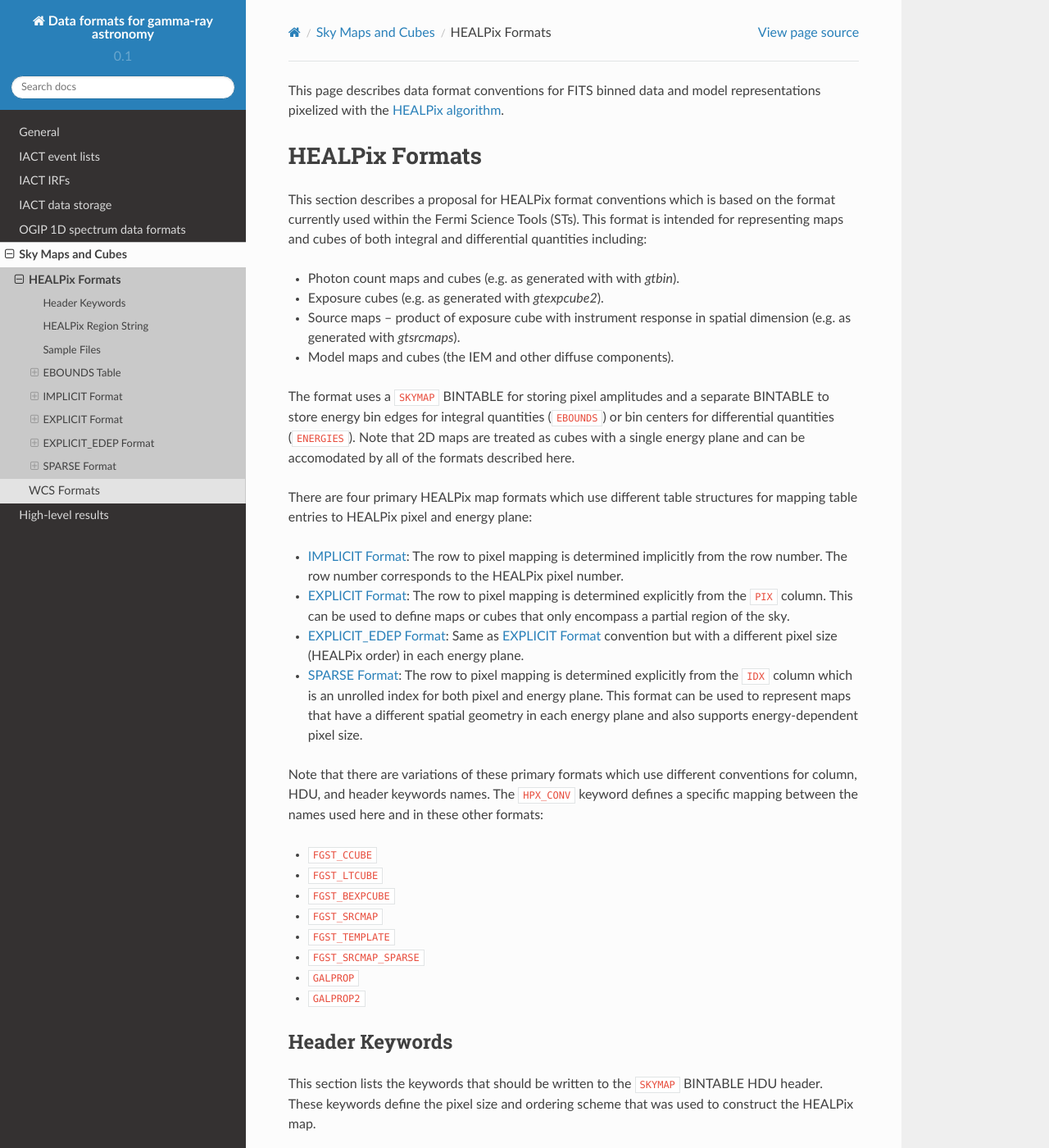
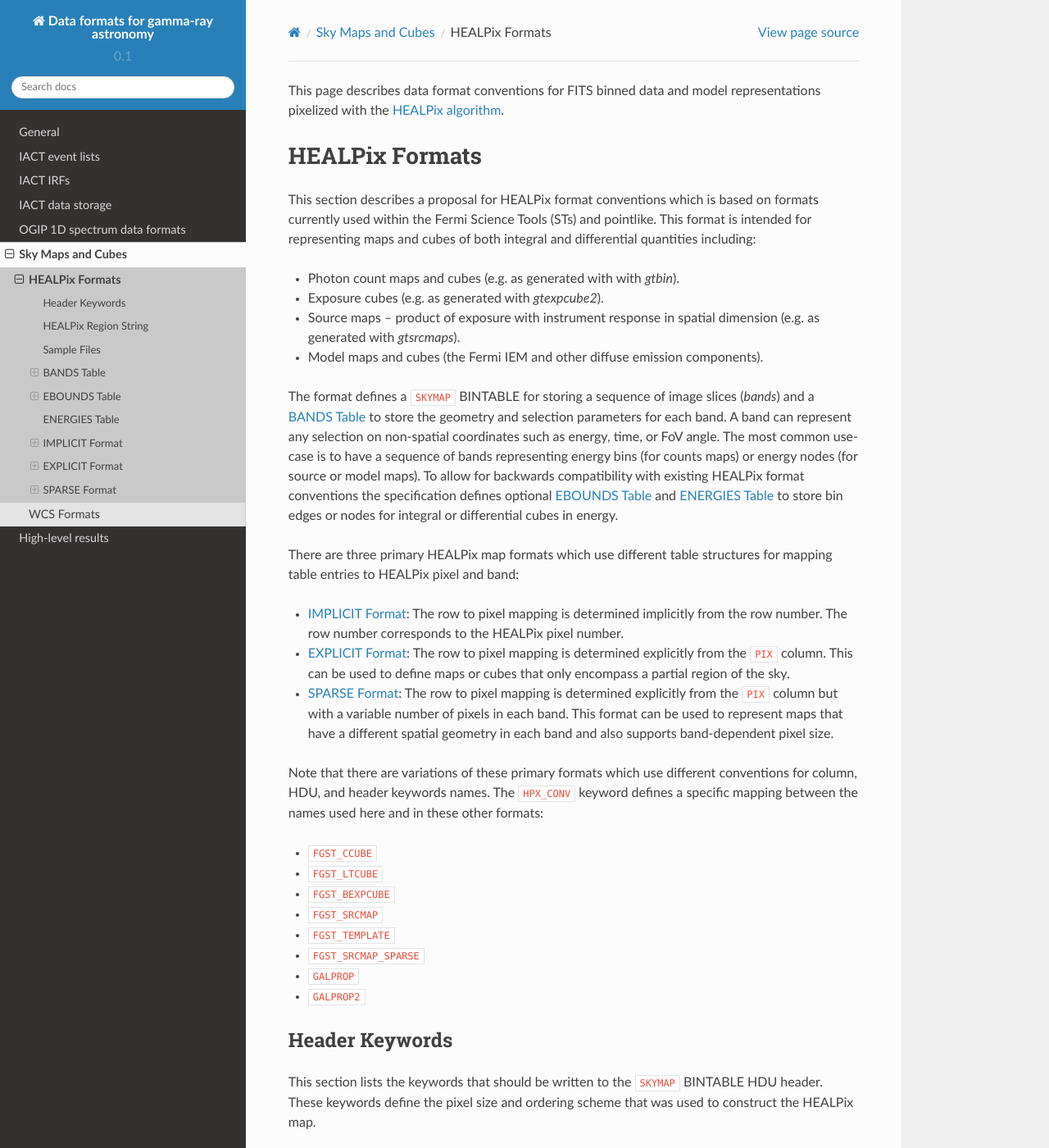
Before and after one commit to open-gamma-ray-astro/gamma-astro-data-formats, a Sphinx documentation site: the page built from source/skymaps/healpix/index.rst, in a window 1280 px wide and 1400 px high. Shown: the whole window at 82% size. Built offline with Sphinx 7.4.7 and the Read the Docs theme 2.0.0, drawn with Linux system fonts in a browser that asks for light colours; some of the changed text lies outside the part shown.

Commit message:
healpix spec updates

```diff
--- a/source/skymaps/healpix/index.rst
+++ b/source/skymaps/healpix/index.rst
@@ -9,25 +9,30 @@
 ===============
 
 This section describes a proposal for HEALPix format conventions which
-is based on the format currently used within the Fermi Science Tools
-(STs).  This format is intended for representing maps and cubes
-of both integral and differential quantities including:
+is based on formats currently used within the Fermi Science Tools
+(STs) and pointlike.  This format is intended for representing maps
+and cubes of both integral and differential quantities including:
 
 * Photon count maps and cubes (e.g. as generated with with *gtbin*).
 * Exposure cubes (e.g. as generated with *gtexpcube2*).
-* Source maps -- product of exposure cube with instrument response in
+* Source maps -- product of exposure with instrument response in
   spatial dimension (e.g. as generated with *gtsrcmaps*).
-* Model maps and cubes (the IEM and other diffuse components).
+* Model maps and cubes (the Fermi IEM and other diffuse emission
+  components).
 
-The format uses a ``SKYMAP`` BINTABLE for storing pixel amplitudes and
-a separate BINTABLE to store energy bin edges for integral quantities
-(``EBOUNDS``) or bin centers for differential quantities
-(``ENERGIES``).  Note that 2D maps are treated as cubes with a single
-energy plane and can be accomodated by all of the formats described
-here.
+The format defines a ``SKYMAP`` BINTABLE for storing a sequence of
+image slices (*bands*) and a :ref:`hpx_bands_table` to store the
+geometry and selection parameters for each band.  A band can represent
+any selection on non-spatial coordinates such as energy, time, or FoV
+angle.  The most common use-case is to have a sequence of bands
+representing energy bins (for counts maps) or energy nodes (for source
+or model maps).  To allow for backwards compatibility with existing
+HEALPix format conventions the specification defines optional
+:ref:`hpx_ebounds_table` and :ref:`hpx_energies_table` to store bin
+edges or nodes for integral or differential cubes in energy.
 
-There are four primary HEALPix map formats which use different table
-structures for mapping table entries to HEALPix pixel and energy plane:
+There are three primary HEALPix map formats which use different table
+structures for mapping table entries to HEALPix pixel and band:
 
 * :ref:`hpx_implicit`: The row to pixel mapping is determined implicitly from
   the row number.  The row number corresponds to the HEALPix pixel
@@ -35,13 +40,11 @@
 * :ref:`hpx_explicit`: The row to pixel mapping is determined explicitly from
   the ``PIX`` column.  This can be used to define maps or cubes that
   only encompass a partial region of the sky.
-* :ref:`hpx_explicit_edep`: Same as :ref:`hpx_explicit` convention but
-  with a different pixel size (HEALPix order) in each energy plane.
 * :ref:`hpx_sparse`: The row to pixel mapping is determined explicitly
-  from the ``IDX`` column which is an unrolled index for both pixel
-  and energy plane.  This format can be used to represent maps that
-  have a different spatial geometry in each energy plane and also
-  supports energy-dependent pixel size.
+  from the ``PIX`` column but with a variable number of pixels in each
+  band.  This format can be used to represent maps that have a
+  different spatial geometry in each band and also supports
+  band-dependent pixel size.
 
 Note that there are variations of these primary formats which use
 different conventions for column, HDU, and header keywords names.  The
@@ -68,19 +71,20 @@
     * Should be set to ``HEALPIX``.
 * ``INDXSCHM``, type: string
     * Indexing scheme.  Can be one of ``IMPLICIT``, ``EXPLICIT``,
-      ``EXPLICIT_EDEP``, ``SPARSE``, ``SPARSE_EDEP``.  If this keyword
-      is not provided then the ``IMPLICIT`` indexing scheme will be
-      assumed.
+      ``SPARSE``.  If this keyword is not provided then the
+      ``IMPLICIT`` indexing scheme will be assumed.
 * ``ORDERING``, type: string
     * HEALPix ordering scheme.   Can be ``NESTED`` or ``RING``.
 * ``COORDSYS``, type: string
-    * Map coordinate system.  Can be ``CEL`` (celestial coordinates) or ``GAL`` (galactic coordinates).
+    * Map coordinate system.  Can be ``CEL`` (celestial coordinates)
+      or ``GAL`` (galactic coordinates).
 * ``ORDER``, type: int
-    * Healpix order.  ``NSIDE`` is 2 ** ``ORDER``.  For
-      ``EXPLICIT_EDEP`` and ``SPARSE_EDEP`` this keyword is superseded
-      by the ``ORDER`` column in the ``EBOUNDS`` table.
+    * Healpix order.  ``ORDER`` = log2(``NSIDE``) if ``NSIDE`` is a
+      power of 2 and -1 otherwise.  If the ``BANDS`` table is defined
+      this keyword is superseded by the ``NSIDE`` column.
 * ``NSIDE``, type: int
-    * Number of healpix pixels per side.
+    * Number of healpix pixels per side.  If the ``BANDS`` table is defined
+      this keyword is superseded by the ``NSIDE`` column.
 * ``FIRSTPIX``, type: int
 * ``LASTPIX``, type: int
 * ``HPX_REG``, type: string, **optional**
@@ -89,6 +93,15 @@
       additional details.
 * ``HPX_CONV``, type: string, **optional**
     * Convention for HEALPix format.
+* ``BANDSHDU``, type: string, **optional**
+    * Name of HDU containing the BANDS table.  If undefined the
+      extension name should be assumed to be ``BANDS``.
+* ``EBNDSHDU``, type: string, **optional**
+    * Name of HDU containing the EBOUNDS table.  If undefined the
+      extension name should be assumed to be ``EBOUNDS``.
+* ``ENERGHDU``, type: string, **optional**
+    * Name of HDU containing the ENERGIES table.  If undefined the
+      extension name should be assumed to be ``ENERGIES``.
 
 .. _hpx_region_string:
 
@@ -116,22 +129,69 @@
   where ordering is ``{ORDERING}`` (i.e. ``NESTED`` or ``RING``),
   order is ``{ORDER}``, and pixel index is ``{PIX}``.
 
+In the case of ``SPARSE`` maps pixels that are undefined but contained
+within the geometric selection are assumed to be zero while pixels
+outside the geometric selection are undefined.
 
 .. _hpx_sample_files:
 
 Sample Files
 ------------
 
-* Spatial-sky Counts Cube (EXPLICIT Format): :download:`FITS <hpx_ccube_explicit.fits>`
-* Spatial-sky Counts Map (EXPLICIT Format)::download:`FITS <hpx_cmap_explicit.fits>`
+* All-sky Counts Cube (IMPLICIT Format): :download:`FITS <hpx_ccube_implicit.fits>`
+* Partial-sky Counts Cube (EXPLICIT Format): :download:`FITS <hpx_ccube_explicit.fits>`
+* Partial-sky Counts Map (EXPLICIT Format): :download:`FITS <hpx_cmap_explicit.fits>`
+* Partial-sky Counts Cube (SPARSE Format)::download:`FITS <hpx_ccube_sparse.fits>`
+
+.. _hpx_bands_table:
+
+BANDS Table
+-----------
+
+The BANDS HDU contains a BINTABLE with 1 row per band.  A band is a sequence
+of HEALPix pixels that contain events for selections on any of the
+following:
+
+* Energy: ``E_MIN``, ``E_REF``, ``E_MAX``
+* Event Type: ``EVENT_TYPE``
+* Time: ``T_MIN``, ``T_MAX``
+* FoV Angle: ``THETA_MIN``, ``THETA_MAX``
+
+Where a band is defined by multiple selections (e.g. energy and event
+type) columns for all selections should be included in the table.
+
+Columns
+~~~~~~~
+
+* ``BAND``, ndim: 1
+    * Dimension: nbands
+* ``NPIX``, ndim: 1
+    * Dimension: nbands
+    * Number of pixels in each band.
+* ``NSIDE`` -- ndim: 1,
+    * Dimension: nbands
+    * NSIDE of the HEALPix pixelization in this band.  Only required
+      for formats that support energy-dependent pixelization
+      (``SPARSE``).
+* ``E_MIN``, ndim: 1, unit: keV,
+    * Dimension: nbands
+    * Lower energy bound for integral quantities.
+* ``E_MAX``, ndim: 1, unit: keV,
+    * Dimension: nbands
+    * Upper energy bound for integral quantities.
+* ``E_REF``, ndim: 1, unit: keV,
+    * Dimension: nbands
+    * Energy value for differential quantities.
+
 
 .. _hpx_ebounds_table:
 
 EBOUNDS Table
 -------------
 
-The EBOUNDS HDU is a BINTABLE with 1 row per energy bin and the
-following columns.
+The EBOUNDS HDU is a BINTABLE with 1 row per energy bin.  For cubes
+that only contain energy bands this table contains the same
+information as the BANDS table.
 
 Columns
 ~~~~~~~
@@ -141,11 +201,12 @@
     * Dimension: nebins
 * ``E_MAX``, ndim: 1, unit: keV,
     * Dimension: nebins
-* ``ORDER`` -- ndim: 1,
-    * Dimension: nebins
-    * Order of the HEALPix pixelization in each energy plane.
-      Only required for energy-dependent pixelization formats
-      (``EXPLICIT_EDEP`` and ``SPARSE_EDEP``).
+
+
+.. _hpx_energies_table:
+
+ENERGIES Table
+--------------
 
 .. _hpx_implicit:
 
@@ -161,7 +222,9 @@
 ~~~~
 
 * ``SKYMAP``
-* ``EBOUNDS``
+* ``BANDS``
+* ``EBOUNDS``, *optional*
+* ``ENERGIES``, *optional*
 
 HEADER
 ~~~~~~
@@ -171,9 +234,9 @@
 SKYMAP Columns
 ~~~~~~~~~~~~~~
 
-* ``CHANNEL{BIN_IDX}`` -- ndim: 1
+* ``CHANNEL{BAND_IDX}`` -- ndim: 1
     * Dimension: nrows
-    * Amplitude in energy plane ``{BIN_IDX}``.  The HEALPix pixel
+    * Amplitude in energy plane ``{BAND_IDX}``.  The HEALPix pixel
       index is determined from the table row.
 
 .. _hpx_explicit:
@@ -182,15 +245,18 @@
 ---------------
 
 The EXPLICIT format uses an additional ``PIX`` column to explicitly
-define the pixel number corresponding to each table row.  Each energy
-plane is represented by a separate column (``CHANNEL0``, ``CHANNEL1``,
-etc.).  This format can be used for both all-sky and partial-sky maps.
+define the pixel number corresponding to each table row.  Pixel values
+for each band are represented by a separate column (``CHANNEL0``,
+``CHANNEL1``, etc.).  This format can be used for both all-sky and
+partial-sky maps but requires the same pixel size for all bands.
 
 HDUS
 ~~~~
 
 * ``SKYMAP``
-* ``EBOUNDS``
+* ``BANDS``
+* ``EBOUNDS``, *optional*
+* ``ENERGIES``, *optional*
 
 HEADER
 ~~~~~~
@@ -202,74 +268,47 @@
 
 * ``PIX`` -- ndim: 1, unit: None
     * Dimension: nrows
-    * Spatial pixel index.  This index is common to all energy planes.
+    * Spatial pixel index.  This index is common to all bands.
 
-* ``CHANNEL{BIN_IDX}`` -- ndim: 1
+* ``CHANNEL{BAND_IDX}`` -- ndim: 1
     * Dimension: nrows
-    * Amplitude in HEALPix pixel ``PIX`` and energy plane
-      ``{BIN_IDX}``.
-
-.. _hpx_explicit_edep:
-
-EXPLICIT_EDEP Format
---------------------
-
-HDUS
-~~~~
-
-* ``SKYMAP``
-* ``EBOUNDS``
-
-HEADER
-~~~~~~
-
-* ``INDXSCHM`` : ``EXPLICIT_EDEP``
-
-SKYMAP Columns
-~~~~~~~~~~~~~~
-
-* ``PIX{BIN_IDX}`` -- ndim: 2, unit: None
-    * Dimension: 1 x npix
-    * Spatial pixel index in energy plane ``{BIN_IDX}``.
-
-* ``CHANNEL{BIN_IDX}`` -- ndim: 2, unit: None
-    * Dimension: 1 x npix
-    * Amplitude in pixel ``PIX{BIN_IDX}`` and energy plane ``{BIN_IDX}``.
+    * Amplitude in HEALPix pixel ``PIX`` and band
+      ``{BAND_IDX}``.
 
 .. _hpx_sparse:
 
 SPARSE Format
 -------------
 
-The SPARSE format uses a single index to represent indices for pixel
-and energy plane.  This allows one to define energy-dependent
-partial-sky selections.  This format also supports energy-dependent
-pixel size by including an ``ORDER`` column in the ``EBOUNDS`` table
-and setting ``INDXSCHM`` to ``SPARSE_EDEP``.
+The SPARSE format allows for an arbitrary list of pixels to be defined
+in each band.  The ``SKYMAP`` table contains two columns with the
+pixel index and amplitude for all bands.  Pixel values for each band
+are continguous and arranged in order of band index.  The mapping
+between row and band number can be derived from the ``NPIX`` column of
+the ``BANDS`` table which contains the number of pixels defined in
+each band.  This format supports an independent pixel size in each
+band defined by the ``NSIDE`` column in the ``BANDS`` table.
 
 HDUS
 ~~~~
 
 * ``SKYMAP``
-* ``EBOUNDS``
+* ``BANDS``
 
 HEADER
 ~~~~~~
 
-* ``INDXSCHM`` : ``SPARSE`` or ``SPARSE_EDEP``
+* ``INDXSCHM`` : ``SPARSE``
 
 SKYMAP Columns
 ~~~~~~~~~~~~~~
 
-* ``KEY`` -- ndim: 2, unit: None
-    * Dimension: 1 x npix
-    * Unrolled index representing both the healpix pixel and energy
-      plane such that ``KEY`` = ``{BIN_IDX}`` x ``NPIX`` + ``PIX``
-      where ``NPIX`` and ``PIX`` are the total number of HEALPix
-      pixels and healpix index respectively.  For maps with
-      energy-dependent pixel size ``NPIX`` is the sum of the number of
-      pixels in each energy plane up to ``{BIN_IDX}``.
+* ``PIX`` -- ndim: 1, unit: None
+    * Dimension: nrows
+    * Spatial pixel index.  Pixels are ordered by band number.  The
+      row to band mapping is defined by the ``NPIX`` column of the
+      ``BANDS`` table.
 
-* ``VALUE`` -- ndim: 2, unit: None
-    * Dimension: 1 x npix
-    * Amplitude in pixel indexed by ``KEY``.
+* ``VALUE`` -- ndim: 1, unit: None
+    * Dimension: nrows
+    * Amplitude in pixel indexed by ``PIX``.
```
